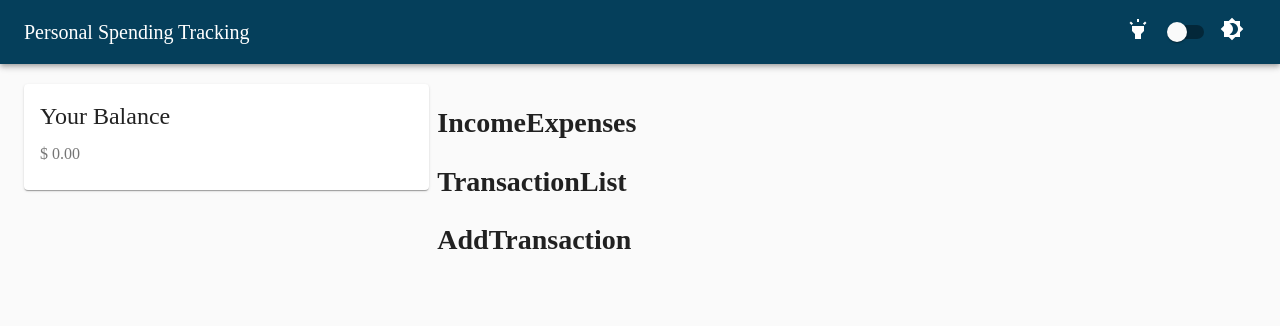
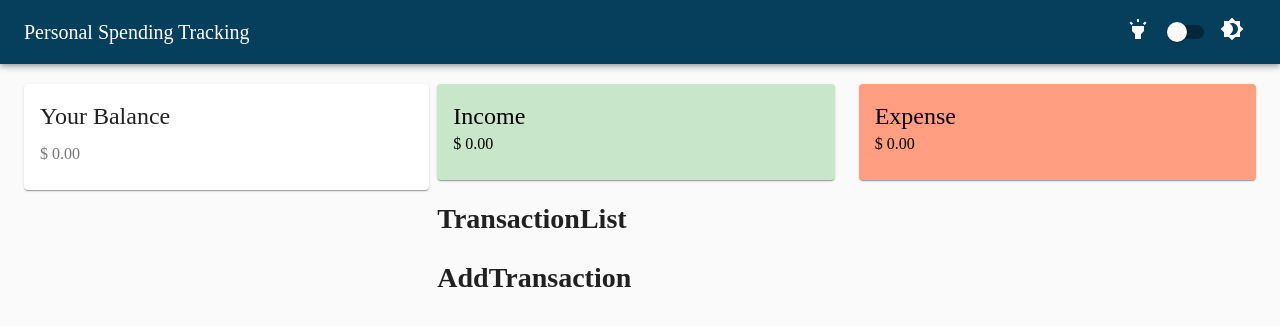
Before and after one commit to moh7afiz90/personal-expense-tracker, a React (Create React App) app: page / in a window 1280 px wide. Shown: the top 326 px of the page. Built offline with nearby package versions, Linux system fonts and the light colour scheme.

Commit message:
added Income Expenses Component

```diff
--- a/src/components/IncomeExpenses.js
+++ b/src/components/IncomeExpenses.js
@@ -1,9 +1,61 @@
 import React from 'react'
+import {
+  Grid,
+  Card,
+  CardContent,
+  Typography,
+  makeStyles
+} from '@material-ui/core'
 
-export const IncomeExpenses = () => {
+const useStyles = makeStyles({
+  root: {
+    minWidth: 275
+  },
+  contentColor: {
+    color: '#000'
+  }
+})
+
+export const IncomeExpenses = props => {
+  const classes = useStyles()
   return (
     <div>
-      <h1>IncomeExpenses</h1>
+      {/* <Card> */}
+      <Grid container spacing={3}>
+        <Grid item xs={6}>
+          <Card style={{ backgroundColor: '#c8e6c9' }}>
+            <CardContent>
+              <Typography
+                className={classes.contentColor}
+                variant="h5"
+                component="h5"
+              >
+                Income
+              </Typography>
+              <Typography className={classes.contentColor} component="h5">
+                $ 0.00
+              </Typography>
+            </CardContent>
+          </Card>
+        </Grid>
+        <Grid item xs={6}>
+          <Card style={{ backgroundColor: '#ff9e80' }}>
+            <CardContent>
+              <Typography
+                className={classes.contentColor}
+                variant="h5"
+                component="h5"
+              >
+                Expense
+              </Typography>
+              <Typography component="h5" className={classes.contentColor}>
+                $ 0.00
+              </Typography>
+            </CardContent>
+          </Card>
+        </Grid>
+      </Grid>
+      {/* </Card> */}
     </div>
   )
 }
```
